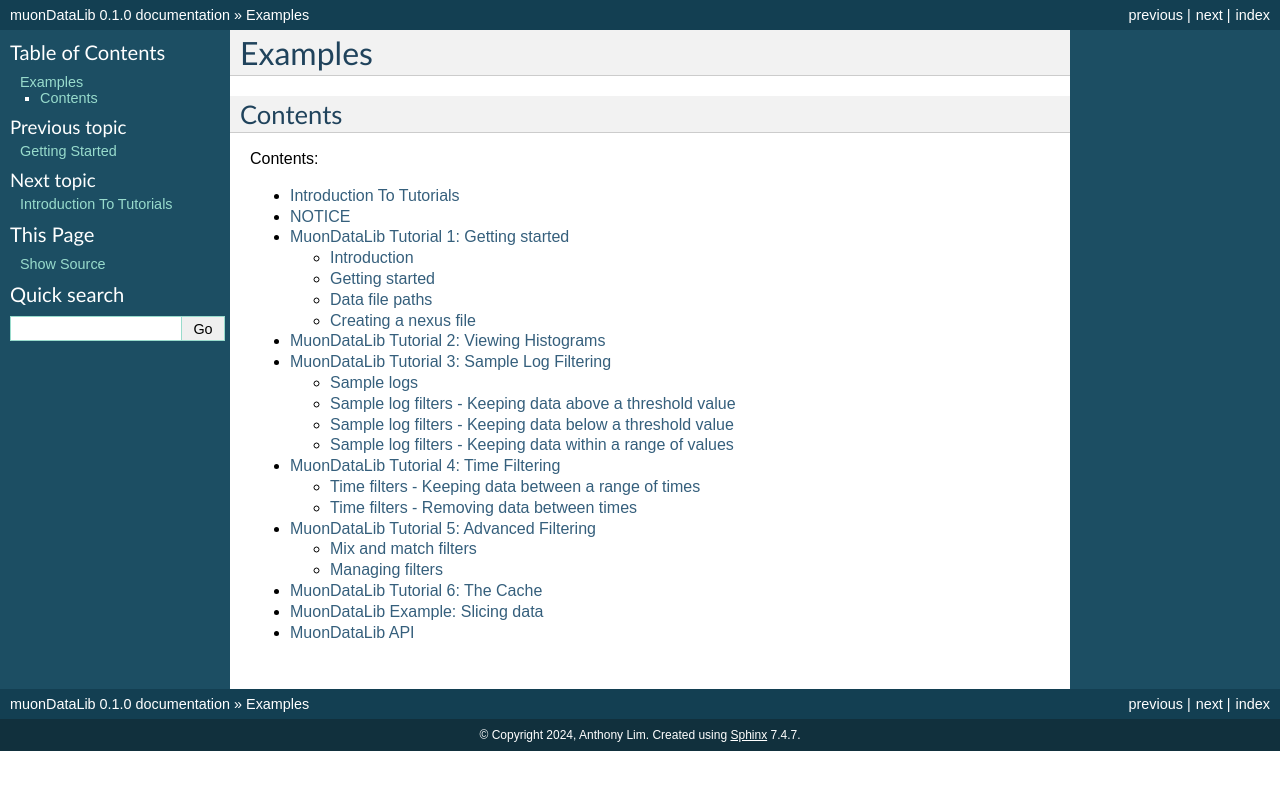
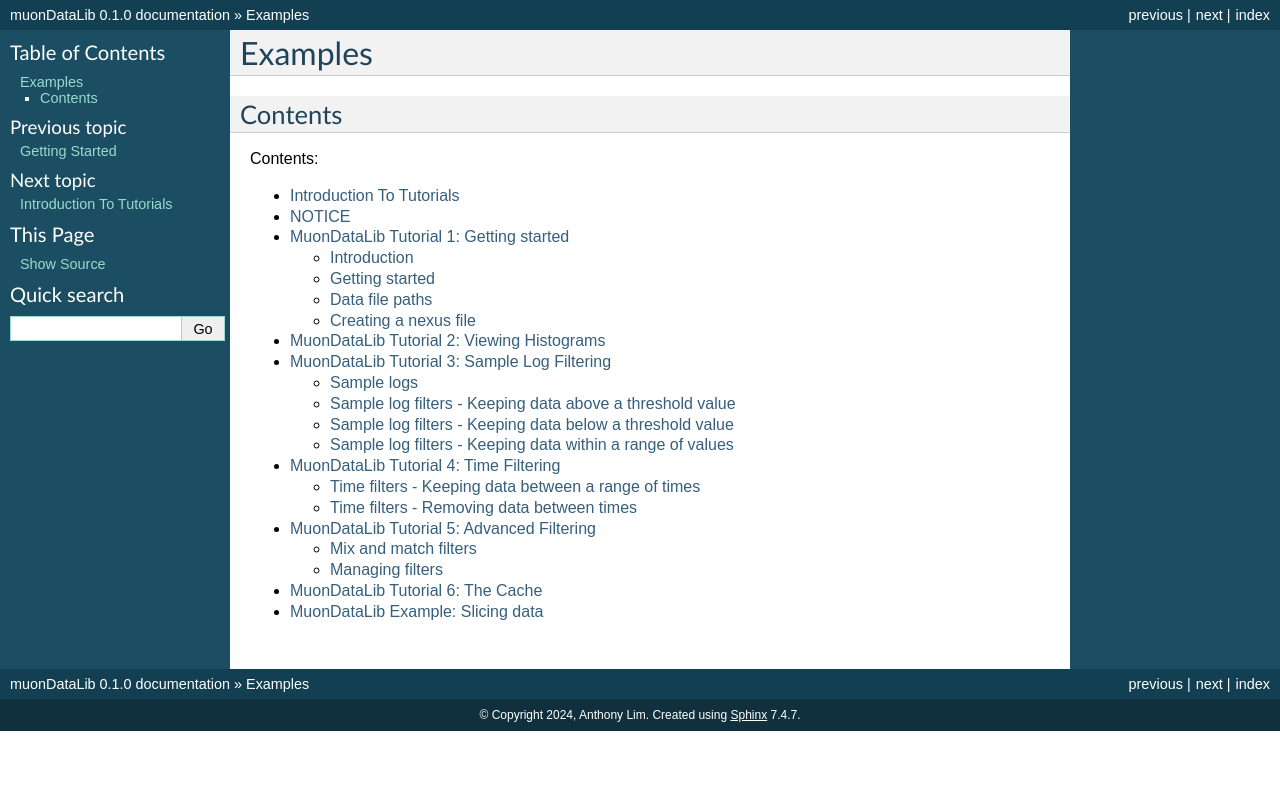
Before and after one commit to ISISMuon/MuonDataLib, a Sphinx documentation site: the page built from docs/source/examples/index.rst, in a window 1280 px wide. Shown: the top 790 px of the page. Built offline with Sphinx 7.4.7, drawn with Linux system fonts in a browser that asks for light colours.

Commit message:
doc update

```diff
--- a/docs/source/examples/index.rst
+++ b/docs/source/examples/index.rst
@@ -23,4 +23,3 @@ Contents
    tutorials/tutorial_5.ipynb
    tutorials/tutorial_6.ipynb
    tutorials/example_manychunks.ipynb
-   tutorials/API.ipynb
```
Also changed, not shown: docs/source/examples/tutorials/API.ipynb (deleted), docs/source/examples/tutorials/example_manychunks.ipynb.
